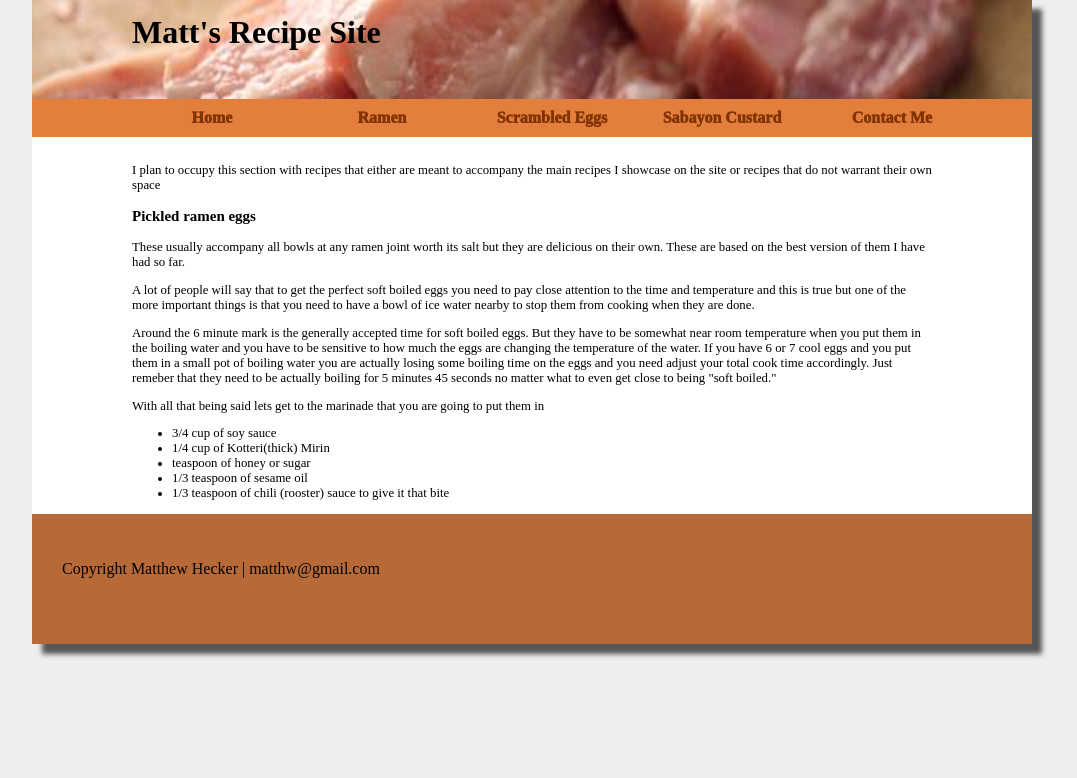
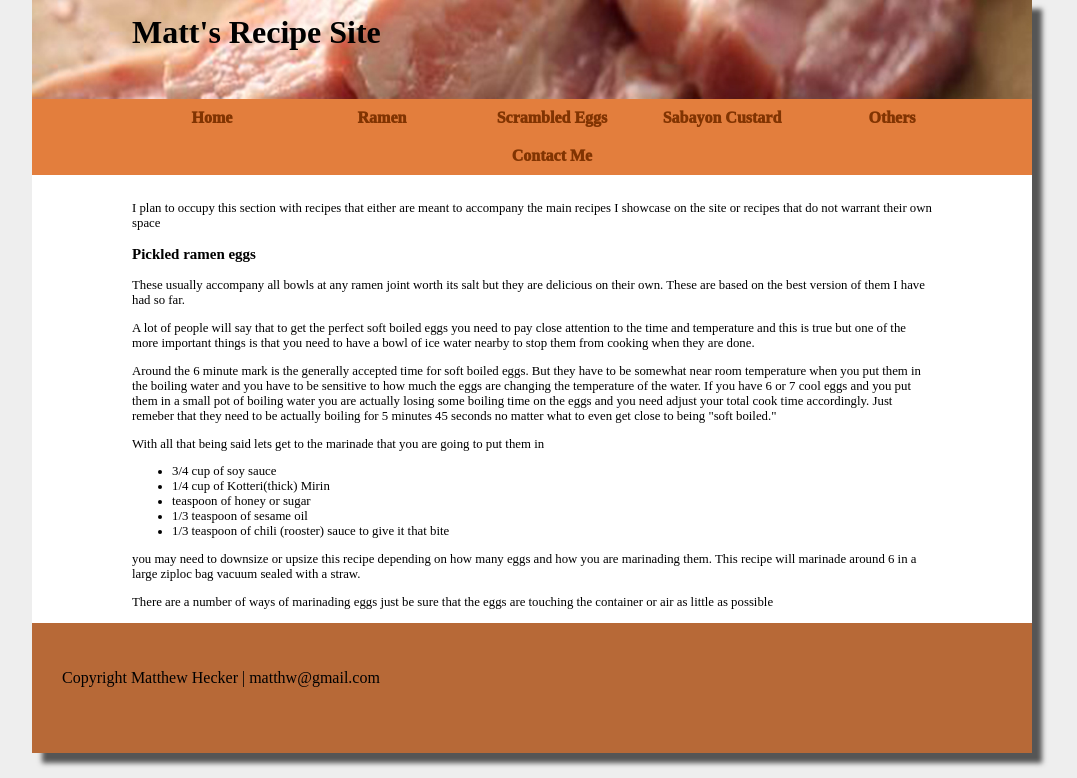
Before and after one commit to mhecke1/RestaurantSite, a PHP site: page /others.php in a window 1280 px wide. Shown: the part 22-800 px from the top of the page, without its empty margins (108-1185 px from the left). Run offline with PHP 8.4, Linux system fonts and the light colour scheme; some web fonts are replaced.

Commit message:
fixed the navbar file and added others to it also added more content to the egg recipe on others page

```diff
--- a/navbar.php
+++ b/navbar.php
@@ -1,11 +1,12 @@
 <?php
 	echo '<div id="mainnav">
 		<ul id="nav">
-			<li><a href="index.html">Home</a></li>
-			<li><a href="ramen.html">Ramen</a></li>
-			<li><a href="eggs.html">Scrambled Eggs</a></li>
-			<li><a href="sabayon.html">Sabayon Custard</a></li>
-			<li><a href="contactme.html">Contact Me</a></li>
+			<li><a href="index.php">Home</a></li>
+			<li><a href="ramen.php">Ramen</a></li>
+			<li><a href="eggs.php">Scrambled Eggs</a></li>
+			<li><a href="sabayon.php">Sabayon Custard</a></li>
+			<li><a href="others.php">Others</a></li>
+			<li><a href="contactme.php">Contact Me</a></li>
 		</ul>
 	</div>';
 ?>
--- a/others.php
+++ b/others.php
@@ -33,8 +33,9 @@
 				<li>1/3 teaspoon of sesame oil</li>
 				<li>1/3 teaspoon of chili (rooster) sauce to give it that bite</li>
 			</ul>
+			<p>you may need to downsize or upsize this recipe depending on how many eggs and how you are marinading them. This recipe will marinade around 6 in a large ziploc bag vacuum sealed with a straw.</p>
 
-
+			<p>There are a number of ways of marinading eggs just be sure that the eggs are touching the container or air as little as possible</p>
 
 		</div>
 		<div id="footer">
```
